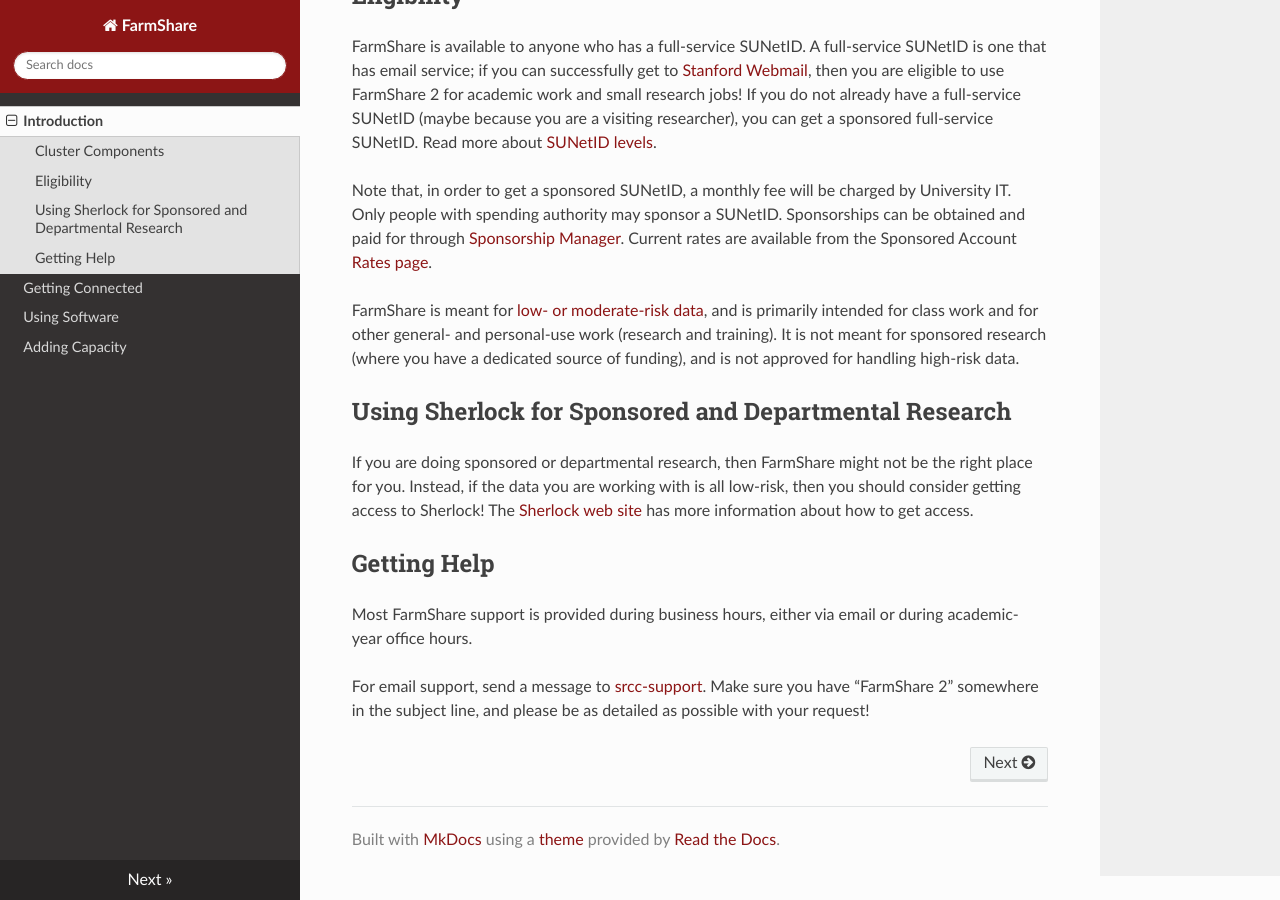
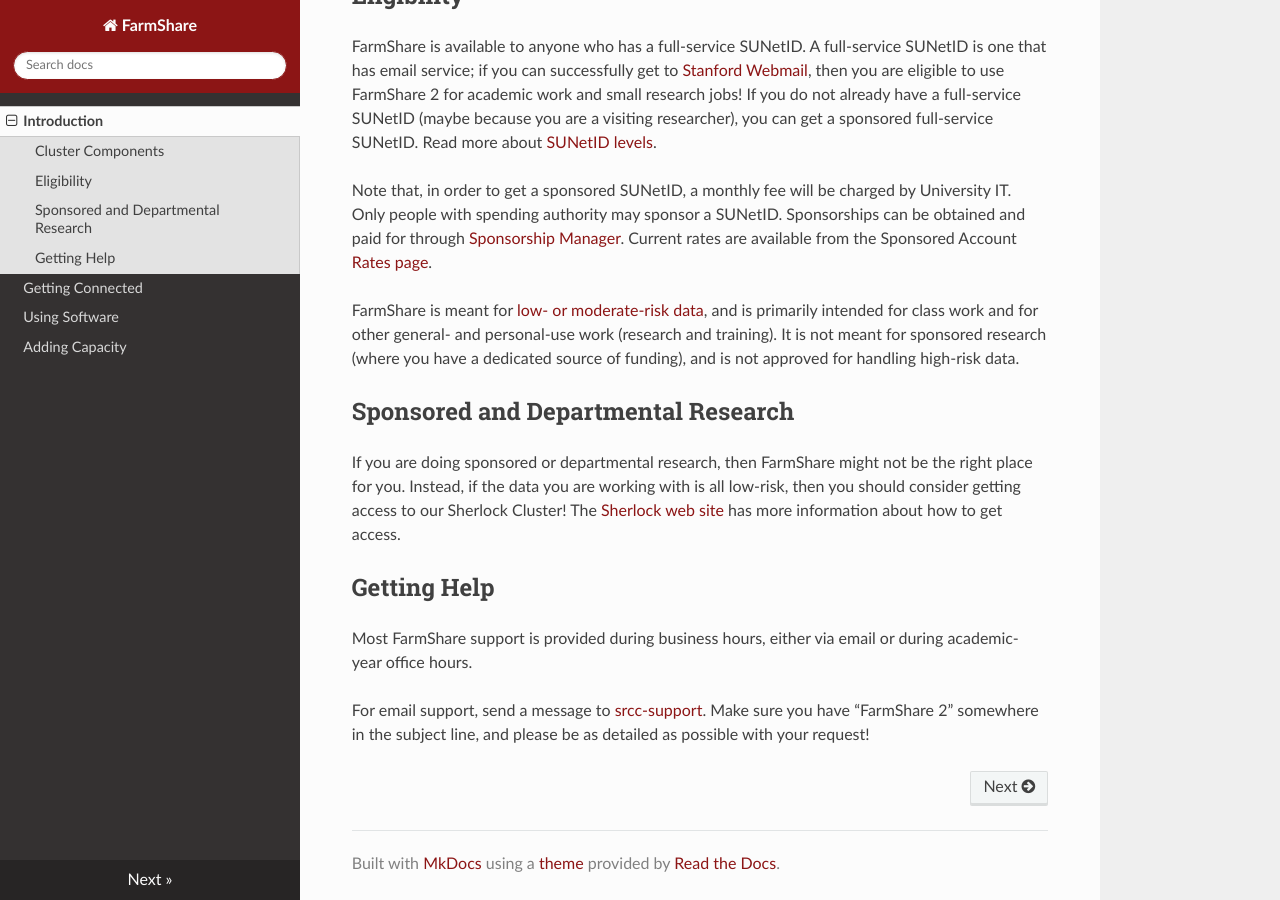
Before and after one commit to stanford-rc/farmshare-docs, an MkDocs documentation site: the page built from docs/index.md, in a window 1280 px wide and 900 px high, scrolled down 837 px. Built offline with MkDocs 1.6.1, drawn with Linux system fonts in a browser that asks for light colours; nearby versions of some CDN libraries.

Commit message:
Update index.md

```diff
--- a/docs/index.md
+++ b/docs/index.md
@@ -26,9 +26,9 @@
 
 FarmShare is meant for [low- or moderate-risk data](https://uit.stanford.edu/guide/riskclassifications), and is primarily intended for class work and for other general- and personal-use work (research and training). It is not meant for sponsored research (where you have a dedicated source of funding), and is not approved for handling high-risk data.
 
-## Using Sherlock for Sponsored and Departmental Research
+## Sponsored and Departmental Research
 
-If you are doing sponsored or departmental research, then FarmShare might not be the right place for you. Instead, if the data you are working with is all low-risk, then you should consider getting access to Sherlock! The [Sherlock web site](https://www.sherlock.stanford.edu/docs/getting-started/#how-to-request-an-account) has more information about how to get access.
+If you are doing sponsored or departmental research, then FarmShare might not be the right place for you. Instead, if the data you are working with is all low-risk, then you should consider getting access to our Sherlock Cluster! The [Sherlock web site](https://www.sherlock.stanford.edu/docs/getting-started/#how-to-request-an-account) has more information about how to get access.
 
 ## Getting Help
 
```
